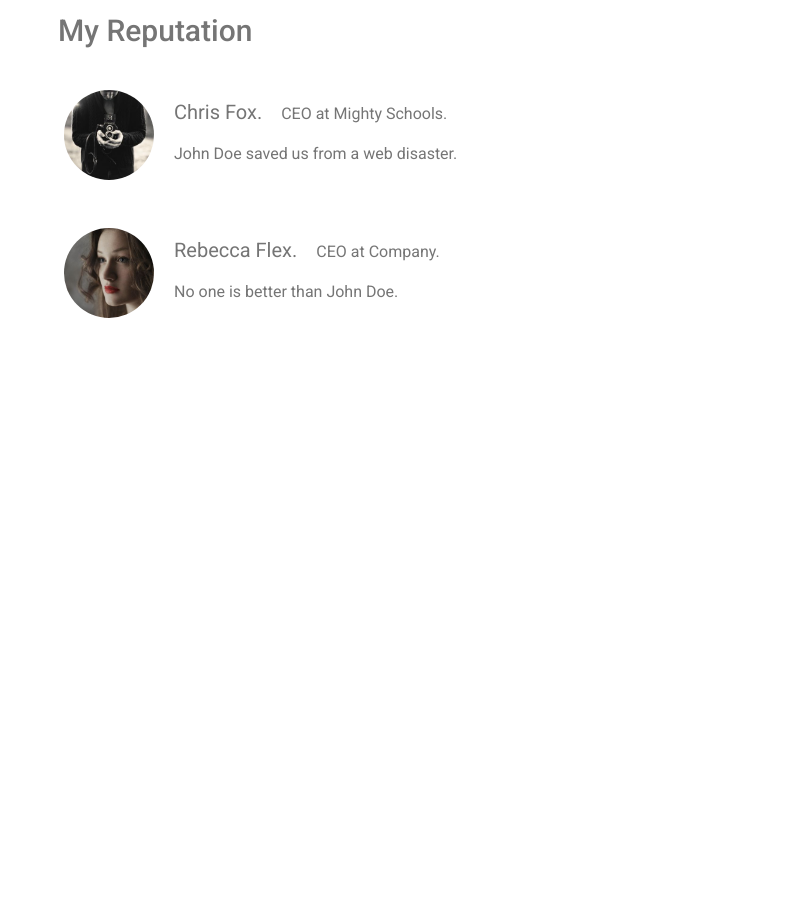
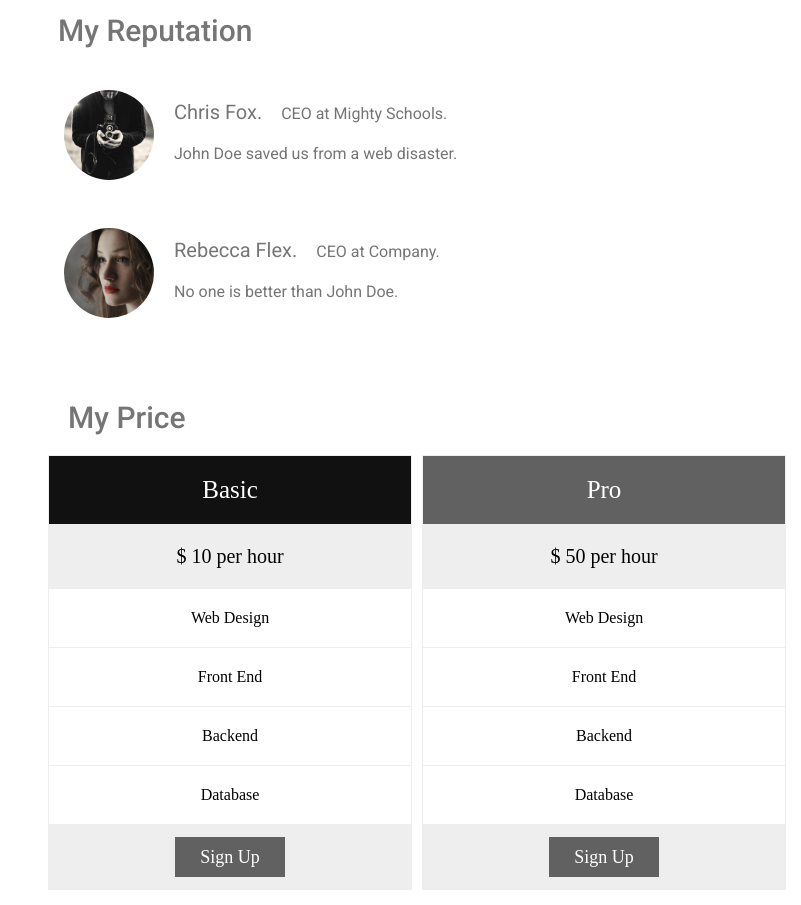
Before and after one commit to Mahmudur-Rahman-Salman/Portfolio-Project-1, a plain HTML site: page index.html in a window 1280 px wide. Shown: the part 2253-3158 px from the top of the page, without its empty margins (479-1280 px from the left). Before the commit the page ends 2603 px from the top, so only its background shows below. Drawn offline with Linux system fonts and the light colour scheme.

Commit message:
price section completed

```diff
--- a/index.html
+++ b/index.html
@@ -119,11 +119,7 @@
       <div class="reputation">
         <h2>My Reputation</h2>
         <div class="container">
-          <img
-            src="Image/bandmember.jpg"
-            alt="Avatar"
-            style="width: 90px"
-          />
+          <img src="Image/bandmember.jpg" alt="Avatar" style="width: 90px" />
           <p><span>Chris Fox.</span> CEO at Mighty Schools.</p>
           <p>John Doe saved us from a web disaster.</p>
         </div>
@@ -134,6 +130,34 @@
           <p>No one is better than John Doe.</p>
         </div>
       </div>
+      <!-- My Price -->
+      <div class="price-section">
+        <h2>My Price</h2>
+        <div class="row">
+          <div class="column">
+            <ul class="price">
+              <li class="header">Basic</li>
+              <li class="grey">$ 10 per hour</li>
+              <li>Web Design</li>
+              <li>Front End</li>
+              <li>Backend</li>
+              <li>Database</li>
+              <li class="grey"><a href="#" class="button">Sign Up</a></li>
+            </ul>
+          </div>
+          <div class="column">
+            <ul class="price">
+              <li class="header" style="background-color: #616161">Pro</li>
+              <li class="grey">$ 50 per hour</li>
+              <li>Web Design</li>
+              <li>Front End</li>
+              <li>Backend</li>
+              <li>Database</li>
+              <li class="grey"><a href="#" class="button">Sign Up</a></li>
+            </ul>
+          </div>
+        </div>
+      </div>
     </div>
 
     <script src="script.js"></script>
--- a/style.css
+++ b/style.css
@@ -288,3 +288,69 @@
     display: block;
   }
 }
+/* price section */
+.price-section {
+  margin: 15px;
+  padding-top: 30px;
+}
+.price-section h2 {
+  font-family: "Roboto", sans-serif;
+  font-size: 30px;
+  font-weight: 500;
+  padding: 20px;
+  color: #757575;
+}
+.price-section .row {
+  display: flex;
+  flex-wrap: wrap;
+  gap: 10px;
+}
+.price-section .column {
+  flex: 20%;
+}
+
+.price-section .price {
+  list-style-type: none;
+  border: 1px solid #eee;
+  margin: 0;
+  padding: 0;
+  -webkit-transition: 0.3s;
+  transition: 0.3s;
+}
+
+.price-section .price:hover {
+  box-shadow: 0 8px 12px 0 rgba(0, 0, 0, 0.2);
+}
+
+.price-section .price .header {
+  background-color: #111;
+  color: white;
+  font-size: 25px;
+}
+
+.price-section .price li {
+  border-bottom: 1px solid #eee;
+  padding: 20px;
+  text-align: center;
+}
+
+.price-section .price .grey {
+  background-color: #eee;
+  font-size: 20px;
+}
+
+.price-section .button {
+  background-color: #616161;
+  border: none;
+  color: white;
+  padding: 10px 25px;
+  text-align: center;
+  text-decoration: none;
+  font-size: 18px;
+}
+
+@media only screen and (max-width: 900px) {
+  .price-section .column {
+    flex: 100%;
+  }
+}
```
